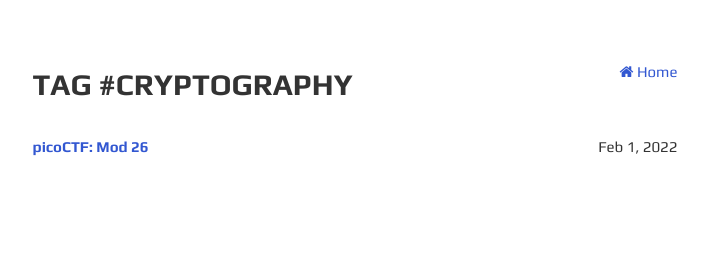
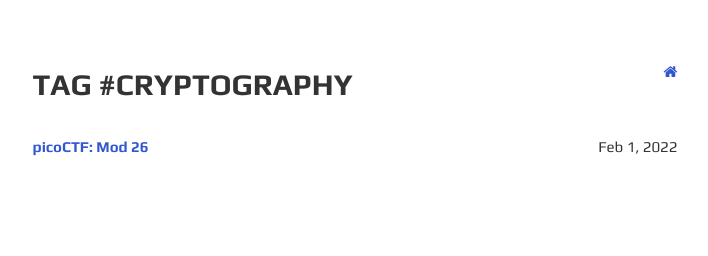
Before and after one commit to aman-roy/ctf.amanroy.me, a Jekyll site: the page built from tag/cryptography/index.html, in a window 1280 px wide. Shown: the top 256 px of the page, without its empty margins (285-993 px from the left). Built offline with Jekyll 4.4.1, drawn with Linux system fonts in a browser that asks for light colours.

Commit message:
Tag page: only home icon

```diff
--- a/_layouts/tag.html
+++ b/_layouts/tag.html
@@ -5,7 +5,7 @@ layout: default
 <section class="posts">
   <div class="flex-row-between">
     <h1>Tag #{{page.tag}}</h1>
-    <a href="{{ site.url }}{{ site.baseurl }}"><i class="fa fa-home" aria-hidden="true"></i> Home</a>
+    <a href="{{ site.url }}{{ site.baseurl }}"><i class="fa fa-home" aria-hidden="true"></i></a>
   </div>
   <ul>
     {% for post in site.posts %}
```
